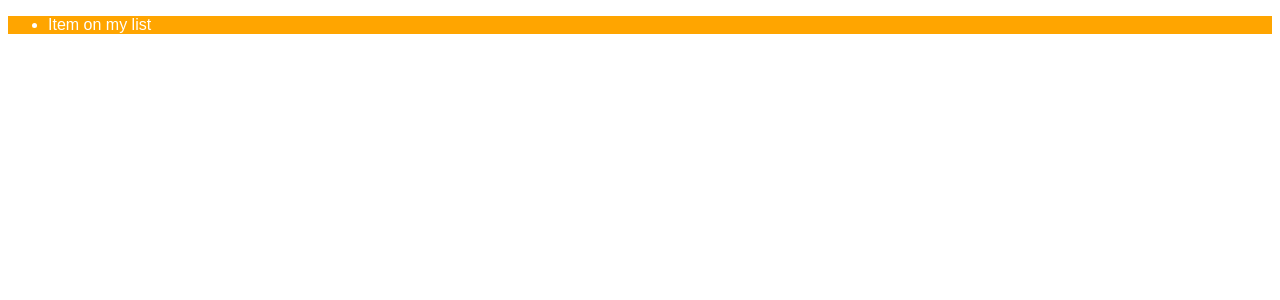
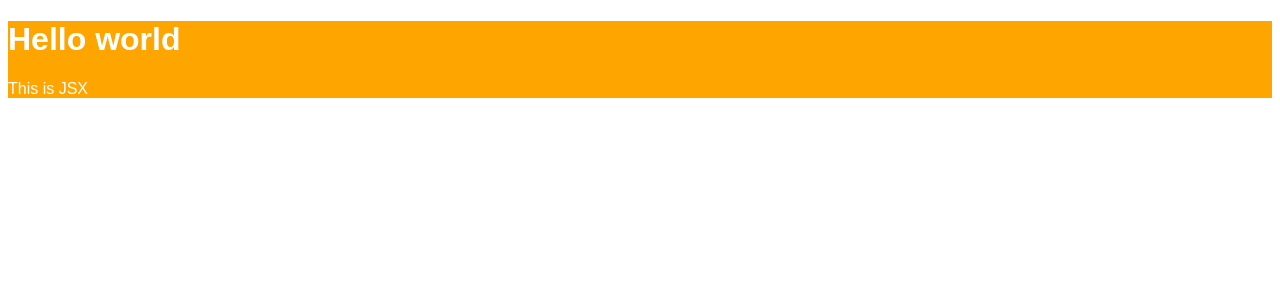
Before and after one commit to dhirajj14/react-first-app, a React (Create React App) app: page / in a window 1280 px wide. Shown: the top 300 px of the page. Built offline with nearby package versions, Linux system fonts and the light colour scheme.

Commit message:
add element using jsx

```diff
--- a/src/index.js
+++ b/src/index.js
@@ -7,17 +7,12 @@ var style = {
   fontFamily: 'Arial'
 }
 
-const title = React.createElement(
-  'ul',
-  {id: 'title',  className: 'header', style: style},
-  React.createElement(
-    'li',
-    {},
-    'Item on my list'
-  )
-)
+
 
 ReactDom.render(
-  title,
+  <div style={style}>
+    <h1>Hello world</h1>
+    <p id="heading-par">This is JSX</p>
+  </div>,
   document.getElementById('root')
 )
```
